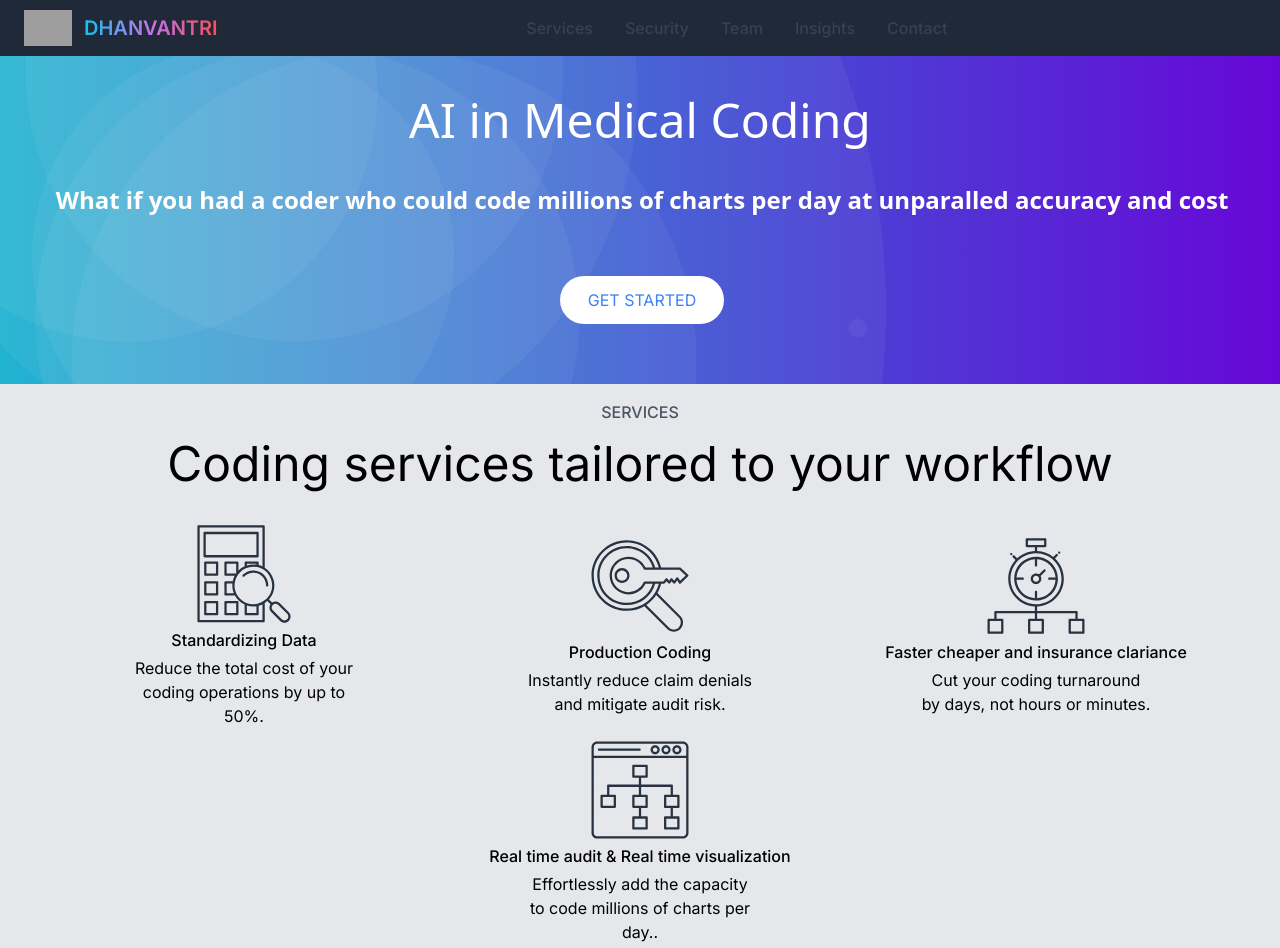
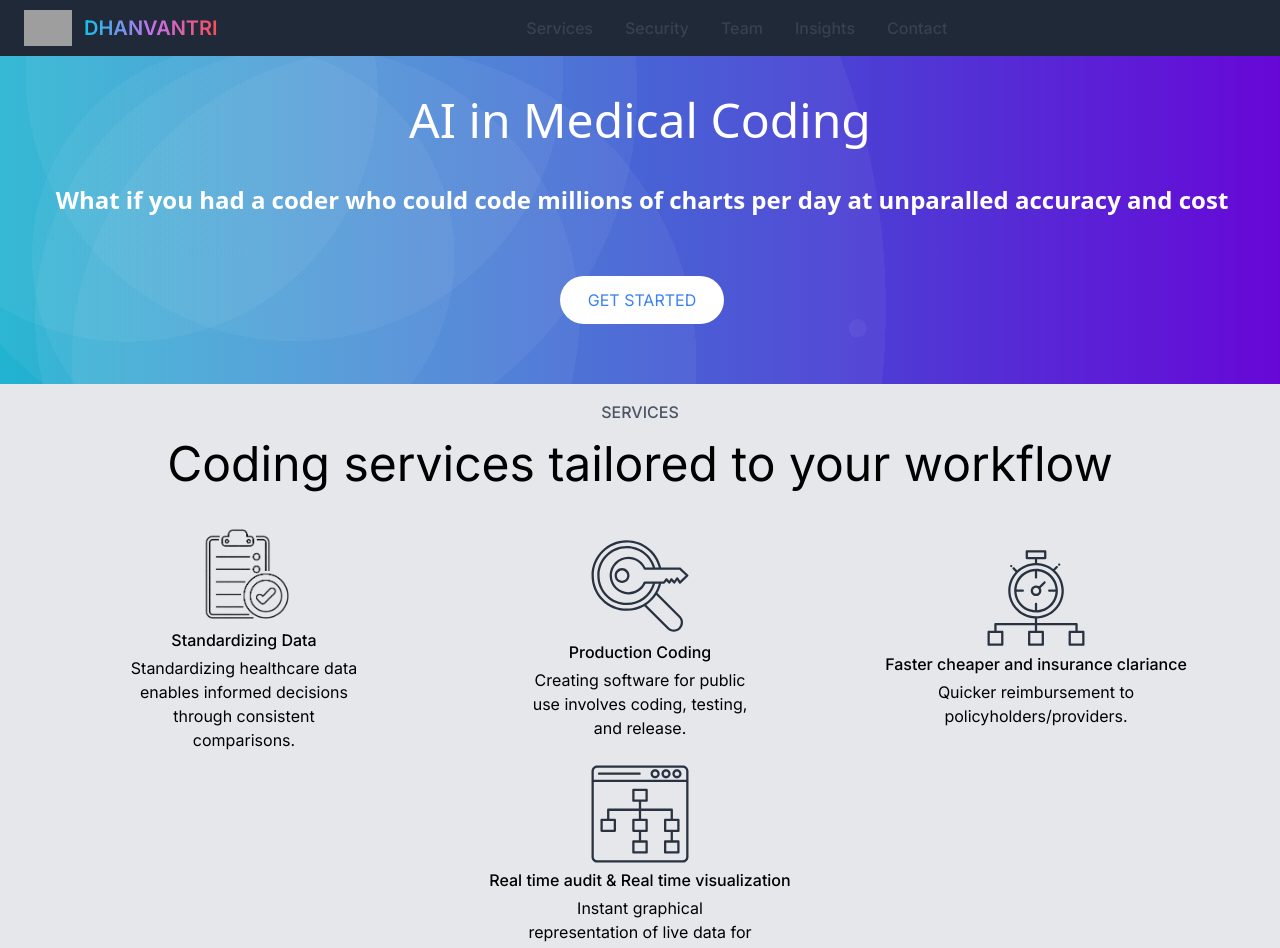
Before and after one commit to Madhur-2k3/medical-app, a Next.js app: page / in a window 1280 px wide. Shown: the top 948 px of the page. Built offline with nearby package versions, Linux system fonts and the light colour scheme; grey boxes are pictures that could not be loaded.

Commit message:
Added changes in services component

```diff
--- a/src/app/components/Services.jsx
+++ b/src/app/components/Services.jsx
@@ -13,24 +13,24 @@ export default function Services() {
                 </div>
                 <div className='container flex flex-wrap justify-center items-center w-full my-5 mx-auto gap-3'>
                     <div className="card sm:w-[30%] gap-1 w-[50%] flex flex-col items-center">
-                        <Image src='/cost.svg' height={100} width={100} loading='lazy'/>
+                        <Image src='/standadizing-data-new.png' height={100} width={100} loading='lazy'/>
                         <p className="font-medium">Standardizing Data</p>
-                        <p className='text-center lg:w-[60%]'>Reduce the total cost of your coding operations by up to 50%.</p>
+                        <p className='text-center lg:w-[60%]'>Standardizing healthcare data enables informed decisions through consistent comparisons.</p>
                     </div>
                     <div className="card sm:w-[30%] gap-1 flex flex-col items-center">
                         <Image src='/accuracy.svg' height={100} width={100} loading='lazy'/>
                         <p className="font-medium">Production Coding</p>
-                        <p className='text-center  lg:w-[60%]'>Instantly reduce claim denials and mitigate audit risk.</p>
+                        <p className='text-center  lg:w-[60%]'>Creating software for public use involves coding, testing, and release.</p>
                     </div>
                     <div className="card sm:w-[30%] gap-1 flex flex-col items-center">
                         <Image src='/speed.svg' height={100} width={100} loading='lazy'/>
                         <p className="font-medium text-center">Faster cheaper and insurance clariance</p>
-                        <p className='text-center lg:w-[60%]'>Cut your coding turnaround by days, not hours or minutes.</p>
+                        <p className='text-center lg:w-[60%]'> Quicker reimbursement to policyholders/providers.</p>
                     </div>
                     <div className="card sm:w-[30%] gap-1 flex flex-col items-center">
                         <Image src='/scale.svg' height={100} width={100} loading='lazy'/>
                         <p className="font-medium text-center">Real time audit & Real time visualization</p>
-                        <p className='text-center lg:w-[60%]'>Effortlessly add the capacity to code millions of charts per day..</p>
+                        <p className='text-center lg:w-[60%]'>Instant graphical representation of live data for analysis.</p>
                     </div>
 
                 </div>
```
Also changed, not shown: public/standadizing-data-new.png (added), public/standadizing-data.jpg (added).
